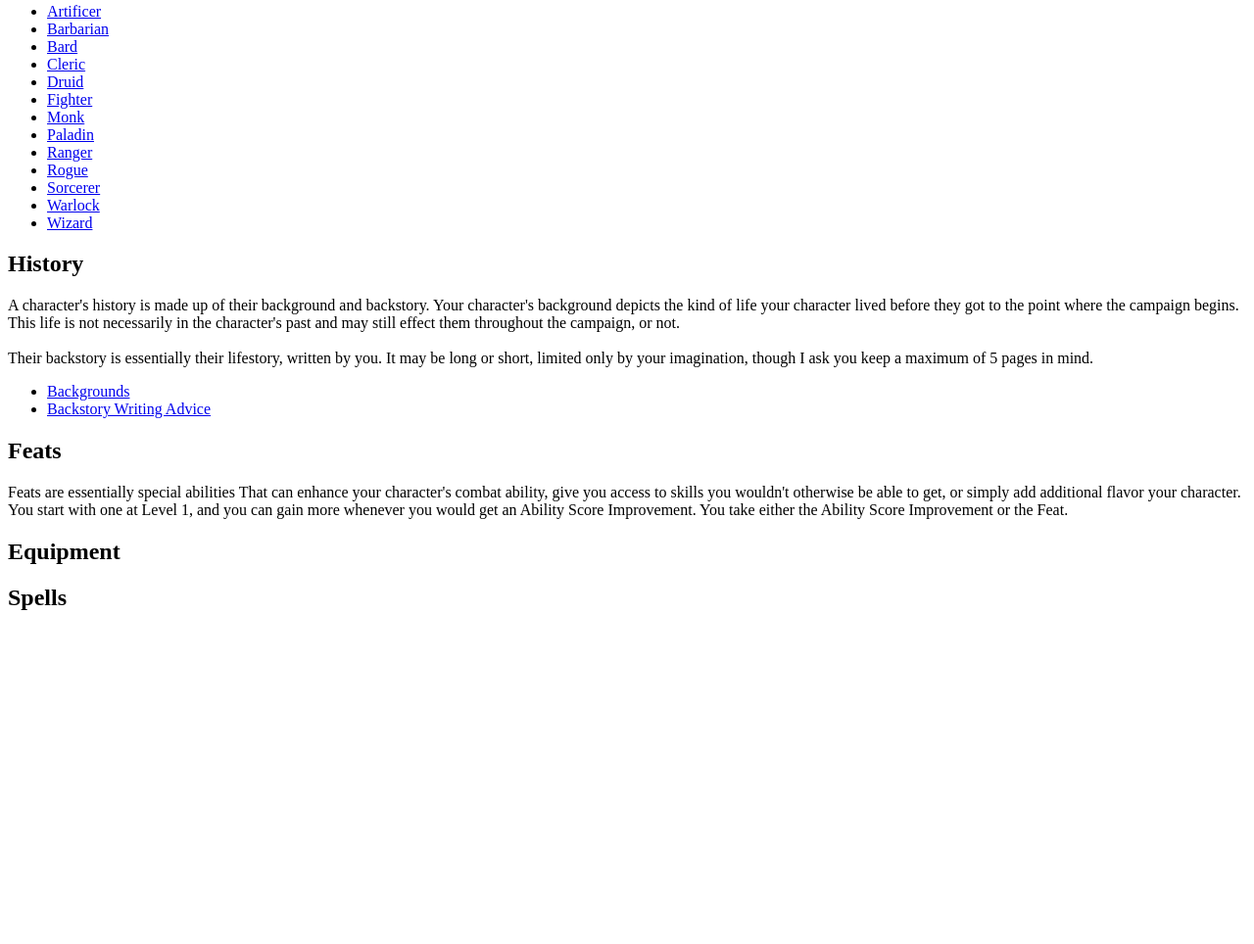
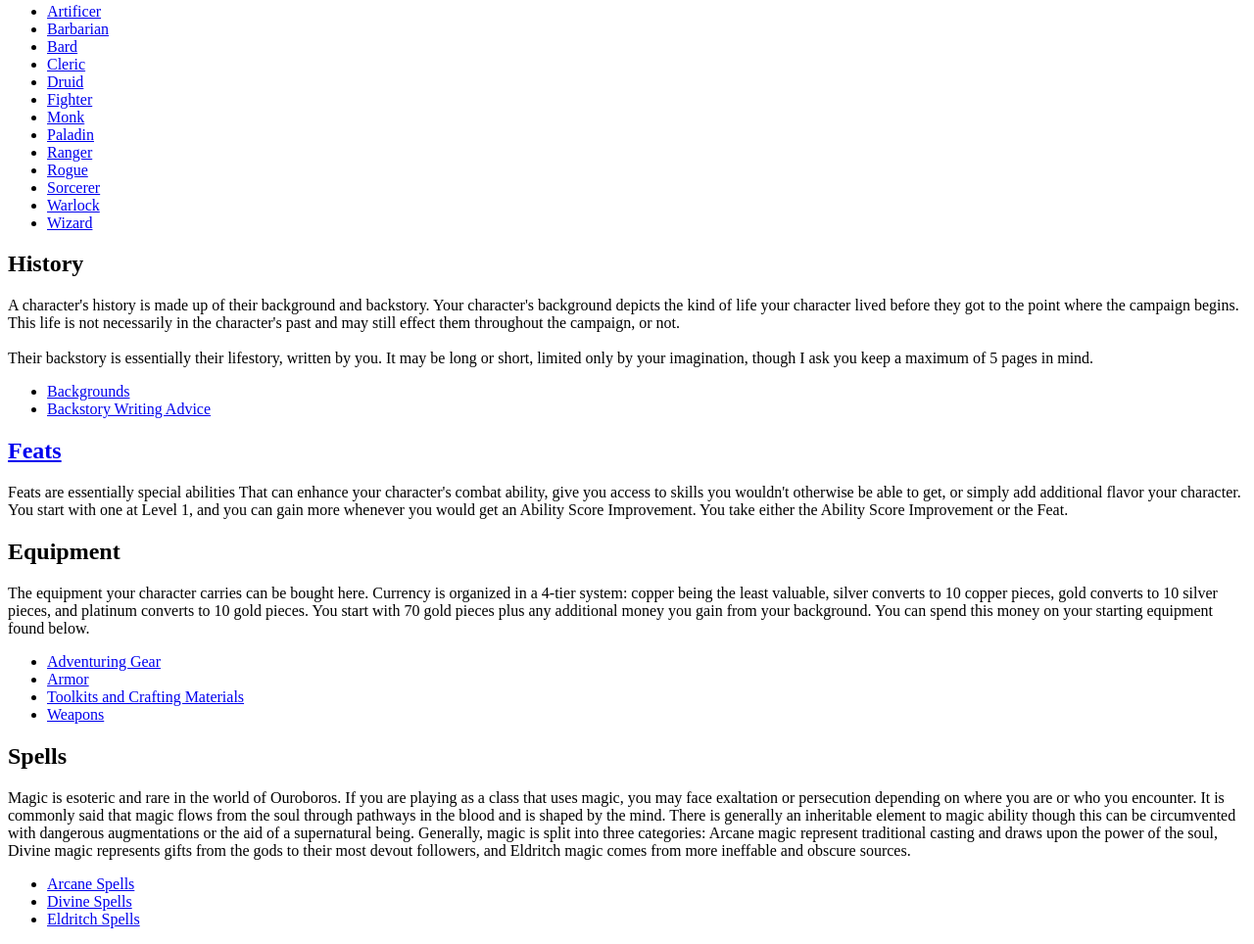
Before and after one commit to LCostello21/LCostello21, a plain HTML site: page player_materials/player_materials_hub.html in a window 1280 px wide. Shown: the part 495-1459 px from the top of the page at 98% size. Before the commit the page ends 1139 px from the top, so only its background shows below. Drawn offline with Linux system fonts and the light colour scheme.

Commit message:
Final Player Materials Update

```diff
--- a/player_materials/player_materials_hub.html
+++ b/player_materials/player_materials_hub.html
@@ -3,6 +3,7 @@
   <head>
      <meta charset="utf-8">
      <title>Player Materials</title>
+     <link rel="shortcut icon" href="../images/ouroboros.ico">
   </head>
   <body>
       <header>
@@ -24,10 +25,10 @@
             further reading.</p>
          <nav>
             <ul>
-               <li><a href="races/Haruan_Races.html">Haruan Races</a></li>
-               <li><a href="races/Fimbulin_Races.html">Fimbulin Races</a></li>
-               <li><a href="races/Seeforian_Races.html">Seeforian Races</a></li>
-               <li><a href="races/Argothian_Races.html">Argothian Races</a></li>
+               <li><a href="races/Haruan_Races.html" target="_blank">Haruan Races</a></li>
+               <li><a href="races/Fimbulin_Races.html" target="_blank">Fimbulin Races</a></li>
+               <li><a href="races/Seeforian_Races.html" target="_blank">Seeforian Races</a></li>
+               <li><a href="races/Argothian_Races.html" target="_blank">Argothian Races</a></li>
             </ul>
          </nav>
       </section>
@@ -77,7 +78,7 @@
          </nav>
       </section>
       <section id="feats">
-         <h2>Feats</h2>
+         <a href="feats/feats.html" target="_blank"><h2>Feats</h2></a>
          <p>Feats are essentially special abilities That can enhance your character's combat
             ability, give you access to skills you wouldn't otherwise be able to get,
             or simply add additional flavor your character.  You start with one at Level 1,
@@ -86,10 +87,40 @@
       </section>
       <section id="equipment">
          <h2>Equipment</h2>
-         <p></p>
+         <p>The equipment your character carries can be bought here.  Currency is organized
+            in a 4-tier system: copper being the least valuable, silver converts to 10
+            copper pieces, gold converts to 10 silver pieces, and platinum converts to
+            10 gold pieces.  You start with 70 gold pieces plus any additional money you
+            gain from your background.  You can spend this money on your starting equipment
+            found below.</p>
+         <nav>
+            <ul>
+               <li><a href="equipment/adventuring_gear.html" target="_blank">Adventuring Gear</a></li>
+               <li><a href="equipment/armor.html" target="_blank">Armor</a></li>
+               <li><a href="equipment/toolkits&crafting_materials.html" target="_blank">Toolkits and Crafting Materials</a></li>
+               <li><a href="equipment/weapons.html" target="_blank">Weapons</a></li>
+            </ul>
+         </nav>
       </section>
       <section id="spells">
          <h2>Spells</h2>
+         <p>Magic is esoteric and rare in the world of Ouroboros.  If you are playing as a
+            class that uses magic, you may face exaltation or persecution depending on where
+            you are or who you encounter.  It is commonly said that magic flows from the soul
+            through pathways in the blood and is shaped by the mind.  There is generally an
+            inheritable element to magic ability though this can be circumvented with
+            dangerous augmentations or the aid of a supernatural being.  Generally, magic
+            is split into three categories: Arcane magic represent traditional casting and
+            draws upon the power of the soul, Divine magic represents gifts from the gods to
+            their most devout followers, and Eldritch magic comes from more ineffable and
+            obscure sources.</p>
+         <nav>
+            <ul>
+               <li><a href="spells/arcane_spells.html" target="_blank">Arcane Spells</a></li>
+               <li><a href="spells/divine_spells.html" target="_blank">Divine Spells</a></li>
+               <li><a href="spells/eldritch_spells.html" target="_blank">Eldritch Spells</a></li>
+            </ul>
+         </nav>
       </section>
   </body>
 </html>
```
Also changed, not shown: index.html (+1 -0 lines), images/ouroboros.ico (added), player_materials/equipment/magic_items.html (deleted), player_materials/equipment/toolkits&crafting_materials.html (added), player_materials/equipment/toolkits.html (deleted), player_materials/spells/aeldre_spells.html (deleted), player_materials/spells/eldritch_spells.html (added).
